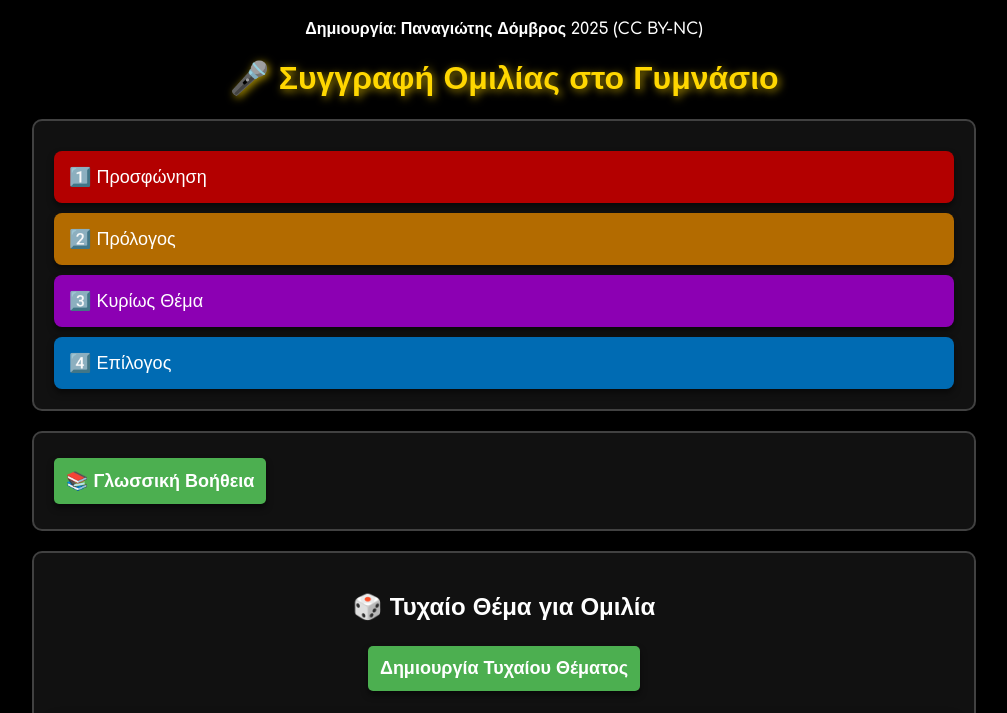
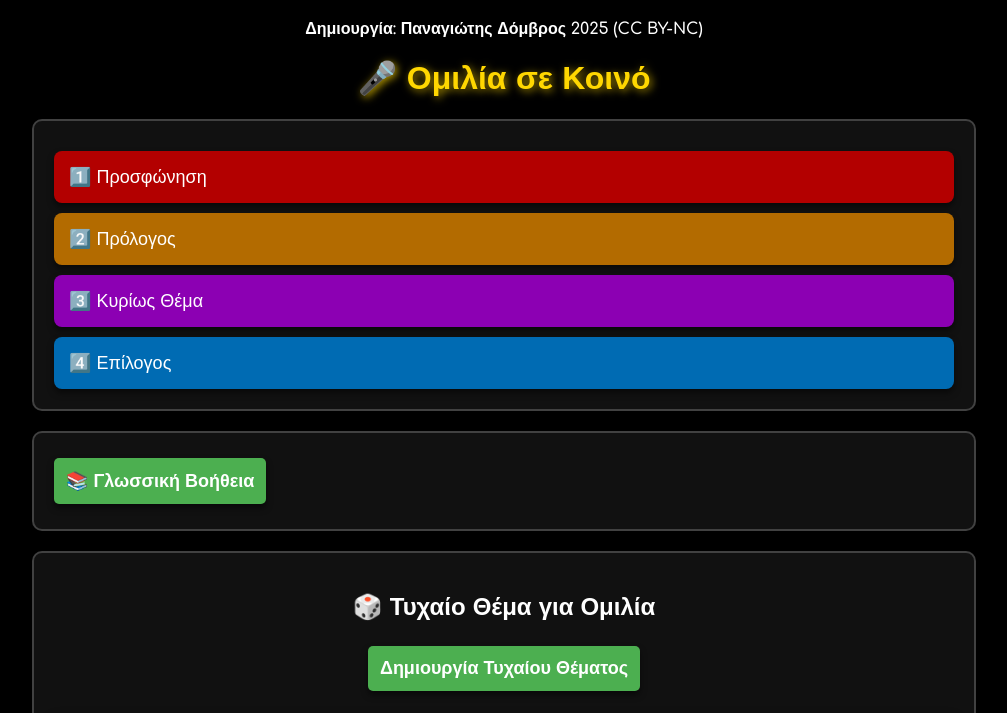
Before and after one commit to pdomvros/writing-speech, a plain HTML site: page index.html in a window 1280 px wide. Shown: the top 713 px of the page, without its empty margins (136-1143 px from the left). Drawn offline with Linux system fonts and the light colour scheme.

Commit message:
Update index.html

```diff
--- a/index.html
+++ b/index.html
@@ -183,7 +183,7 @@
 
 <div class="creator-info">Δημιουργία: Παναγιώτης Δόμβρος 2025 (CC BY-NC)</div>
 
-<h1>🎤 Συγγραφή Ομιλίας στο Γυμνάσιο</h1>
+<h1>🎤 Ομιλία σε Κοινό</h1>
 
 <!-- Container for the four sections (Prosfonisi, Prologos, Kyrio Thema, Epilogos) -->
 <div class="container">
```
